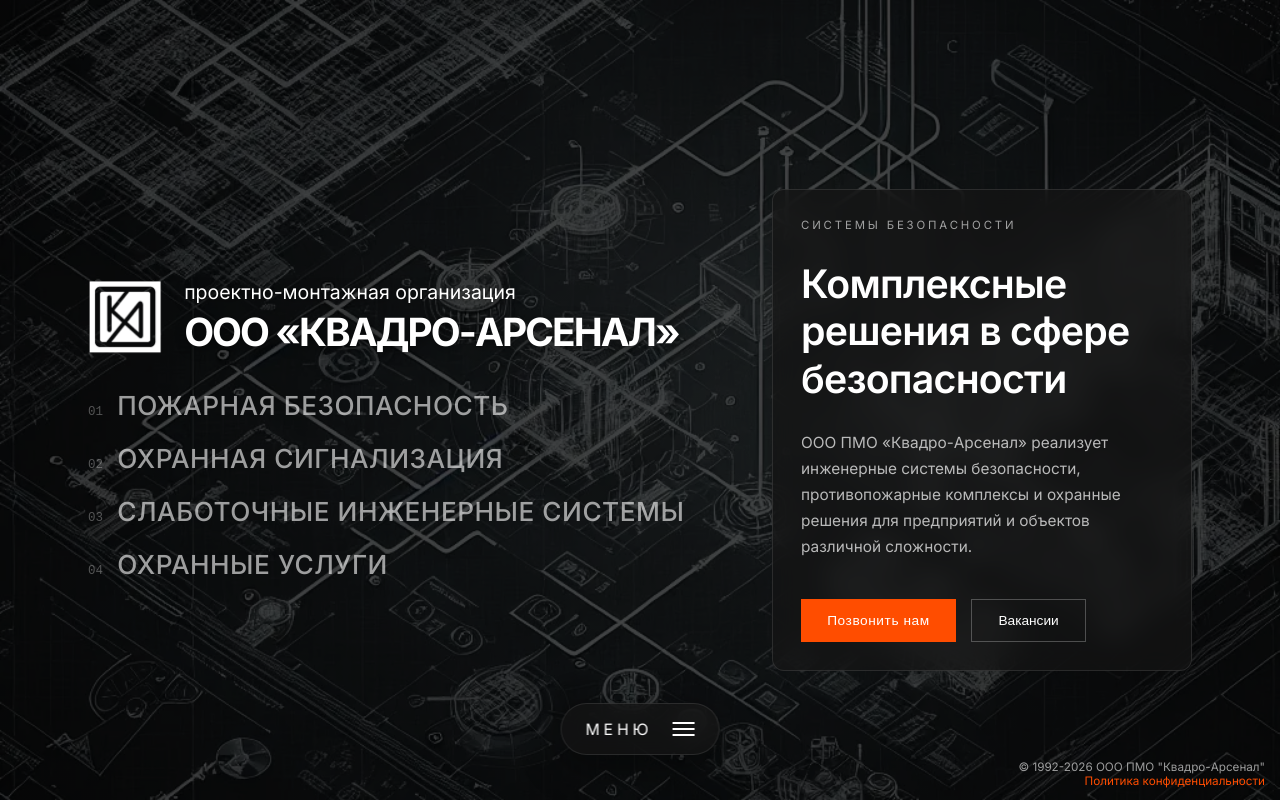
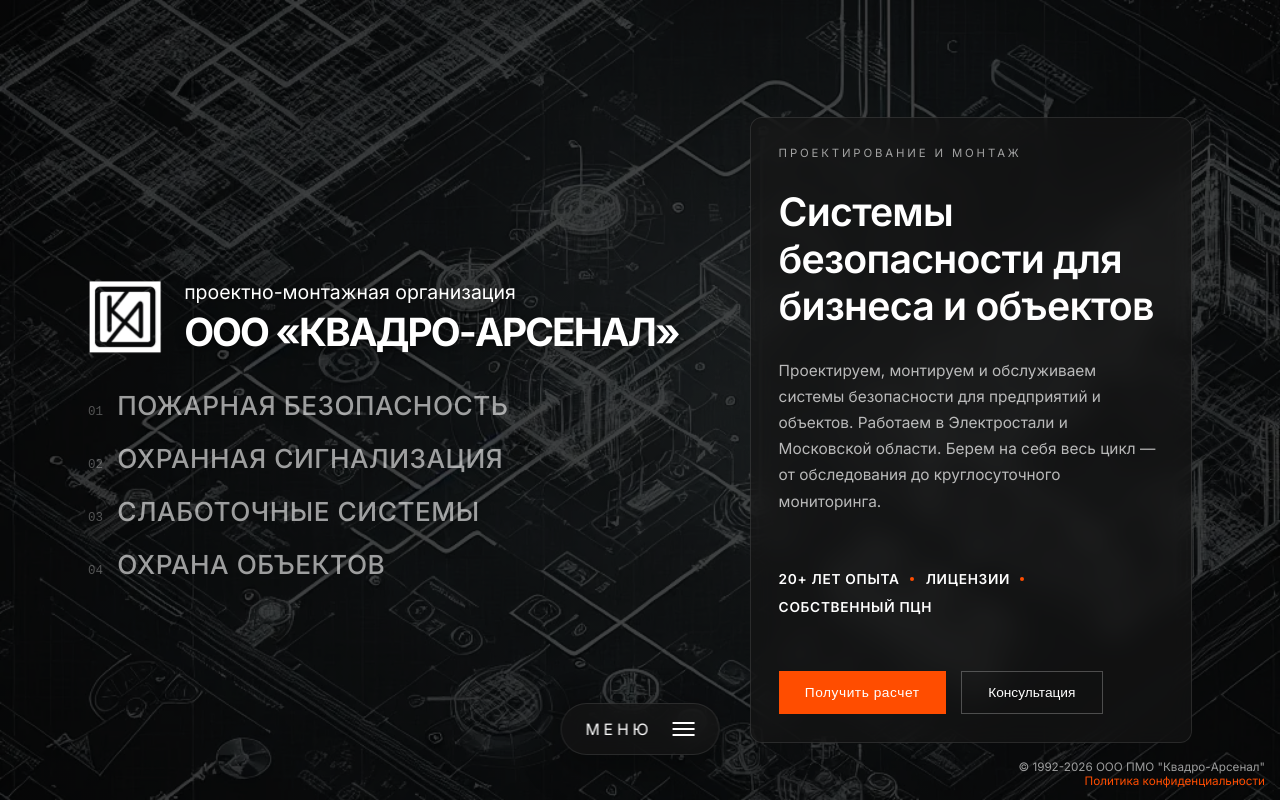
Before and after one commit to dimitriy93/kvadro-2026-next, a Next.js app: page / in a window 1280 px wide. Built offline with nearby package versions, Linux system fonts and the light colour scheme.

Commit message:
Update main page content

```diff
--- a/app/not-found.tsx
+++ b/app/not-found.tsx
@@ -4,6 +4,7 @@
 import {Metadata} from "next";
 import {CopyrightBar} from "@/components/CopyrightBar";
 import {Button} from "@/components/Button";
+import {Header} from "@/widgets/Header";
 import {not_found} from "@/config/content/not_found";
 import "@/styles/not_found.scss";
 
@@ -14,6 +15,7 @@
 export default function NotFound() {
     return (
         <div className="not-found">
+            <Header />
             <div className="not-found__content">
                 <div className="not-found__visual">
                     <Image
--- a/app/page.tsx
+++ b/app/page.tsx
@@ -70,13 +70,20 @@
                         <span className="promo-eyebrow">{landing.eyebrow}</span>
                         <h2 className="promo-heading">{landing.heading}</h2>
                         <p className="promo-text">{landing.text}</p>
+                        <div className="promo-subnote">
+                            {landing.subnote.map((item) => (
+                                <span key={item} className="promo-subnote__item">
+                                    {item}
+                                </span>
+                            ))}
+                        </div>
                         <div className="promo-actions">
-                            <Button mode="primary">{landing.btn_call}</Button>
-                            <Button mode="secondary">{landing.btn_vacancy}</Button>
+                            <Button mode="primary">{landing.btn_primary}</Button>
+                            <Button mode="secondary">{landing.btn_secondary}</Button>
                         </div>
                     </div>
                 </div>
-                <CopyrightBar />
+                <CopyrightBar/>
             </div>
         </>
     )
--- a/config/content/landing.ts
+++ b/config/content/landing.ts
@@ -2,15 +2,21 @@
     categories: [
         {num: '01', id: 'bg-fire', title: 'Пожарная безопасность'},
         {num: '02', id: 'bg-alarm', title: 'Охранная сигнализация'},
-        {num: '03', id: 'bg-low-voltage', title: 'Слаботочные инженерные системы'},
-        {num: '04', id: 'bg-security-services', title: 'Охранные услуги'},
+        {num: '03', id: 'bg-low-voltage', title: 'Слаботочные системы'},
+        {num: '04', id: 'bg-security-services', title: 'Охрана объектов'},
     ],
-    eyebrow: "Системы безопасности",
-    heading: "Комплексные решения в сфере безопасности",
-    text: `ООО ПМО «Квадро-Арсенал» реализует инженерные
-        системы безопасности, противопожарные комплексы
-        и охранные решения для предприятий и объектов
-        различной сложности.`,
-    btn_call: "Позвонить нам",
-    btn_vacancy: "Вакансии",
+    eyebrow: "Проектирование и монтаж",
+    heading: "Системы безопасности для бизнеса и объектов",
+    text: `Проектируем, монтируем и обслуживаем системы
+        безопасности для предприятий и объектов.
+        Работаем в Электростали и Московской области.
+        Берем на себя весь цикл — от обследования до
+        круглосуточного мониторинга.`,
+    subnote: [
+        "20+ лет опыта",
+        "лицензии",
+        "собственный ПЦН"
+    ],
+    btn_primary: "Получить расчет",
+    btn_secondary: "Консультация",
 }
--- a/styles/landing.scss
+++ b/styles/landing.scss
@@ -31,7 +31,7 @@
     display: flex;
     flex-direction: column;
     justify-content: center;
-    max-width: 420px;
+    max-width: 480px;
     text-align: left;
     gap: 28px;
     @include glass-panel();
@@ -124,7 +124,31 @@
 .promo-actions {
   @include gap(12, 16);
   display: flex;
-  margin-top: 10px;
+}
+
+.promo-subnote {
+  display: flex;
+  flex-wrap: wrap;
+  gap: 12px;
+  margin: 28px 0;
+
+  &__item {
+    @include font-size(12, 14);
+    text-transform: uppercase;
+    letter-spacing: 0.05em;
+    font-weight: 600;
+    display: flex;
+    align-items: center;
+
+    &:not(:last-child)::after {
+      content: '';
+      width: 4px;
+      height: 4px;
+      background: #ff4d00;
+      border-radius: 50%;
+      margin-left: 10px;
+    }
+  }
 }
 
 .main-overlay {
--- a/styles/not_found.scss
+++ b/styles/not_found.scss
@@ -68,6 +68,7 @@
     &:hover {
       transform: rotateX(15deg) rotateY(-5deg) rotateZ(0deg) scale(1.02);
     }
+    border-radius: 6px;
   }
 
   &__info {
@@ -104,6 +105,7 @@
 @media (max-width: 992px) {
   .not-found {
     flex-direction: column;
+    padding-top: 80px;
     &__content {
       margin-bottom: auto;
       margin-top: auto;
@@ -119,5 +121,8 @@
       padding: 24px;
       width: 100%;
     }
+    .copyright {
+      padding-top: 80px;
+    }
   }
 }
--- /dev/null
+++ b/widgets/Header/index.ts
@@ -0,0 +1 @@
+export { Header } from "./Header";
```
Also changed, not shown: widgets/Header/Header.tsx (added, +8 -0 lines), widgets/Header/styles.scss (added, +37 -0 lines), app/_assets/images/not_found.webp.
